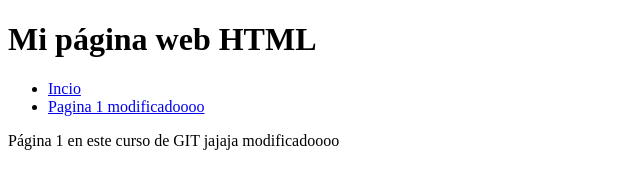
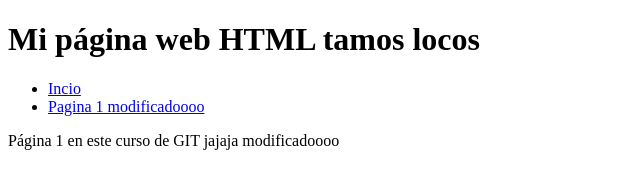
Before and after one commit to junaries/testeando, a plain HTML site: page pagina1.html in a window 1280 px wide. Shown: the whole page, without its empty margins (0-640 px from the left). Drawn offline with Linux system fonts and the light colour scheme.

Commit message:
Últimos cambios ahora sí

```diff
--- a/pagina1.html
+++ b/pagina1.html
@@ -2,11 +2,11 @@
 <html lang="es">
 	<head>
 		<meta charset="utf-8">
-		<title>Página web HTML</title>
+		<title>Página web HTML tamos locos</title>
 	</head>
 
 	<body>
-		<h1>Mi página web HTML</h1>
+		<h1>Mi página web HTML tamos locos</h1>
 		<ul>
 			<li><a href="index.html">Incio</a></li>
 			<li><a href="pagina1.html">Pagina 1 modificadoooo</a></li>
```
Also changed, not shown: index.html (+1 -1 lines).
